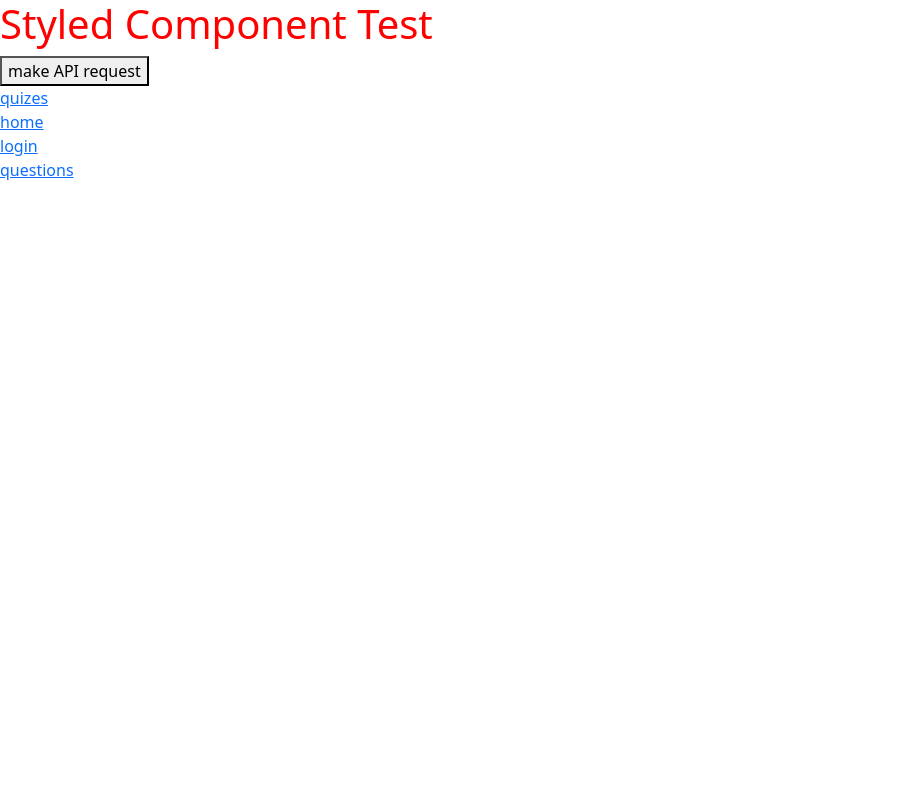
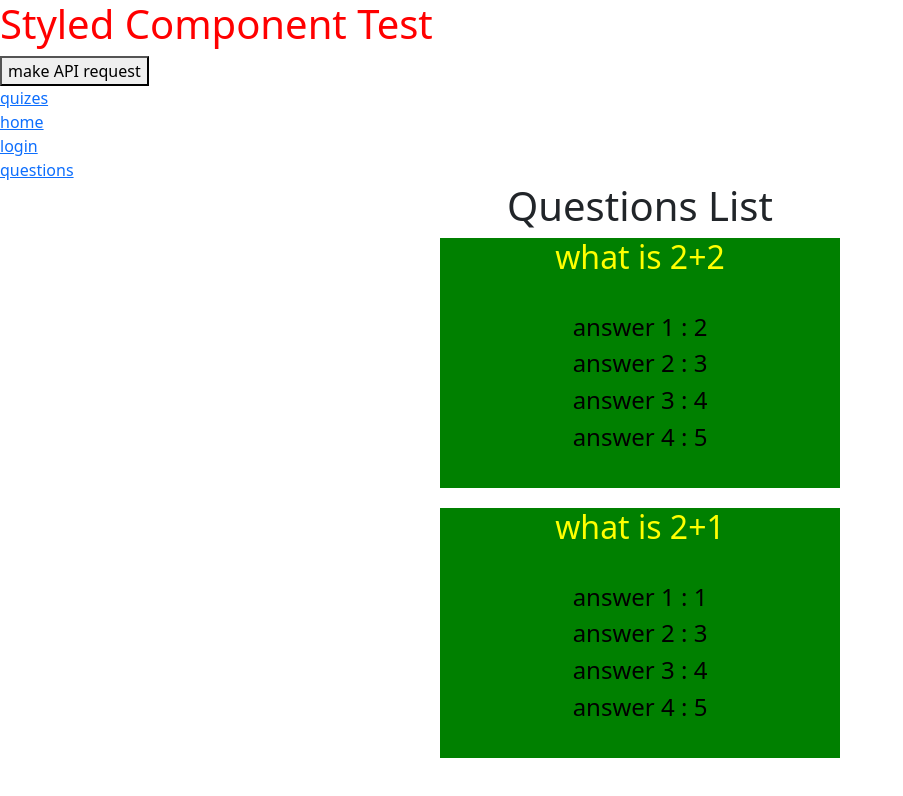
Before and after one commit to UmenR/SWIN-2022-TEP-ELEARNING, a React (Create React App) app: page /questions/list in a window 1280 px wide. Shown: the top 796 px of the page, without its empty margins (0-903 px from the left). Built offline with nearby package versions, Linux system fonts and the light colour scheme.

Commit message:
feat: add questions list page

```diff
--- a/src/App.js
+++ b/src/App.js
@@ -8,6 +8,7 @@ import QuestionsPage from "./features/questions/QuestionsPage";
 import ProtectedRoute from "./common/Protected";
 
 import { api } from "./api/Request";
+import QuestionsList from "./features/questions/QuestionsList";
 
 /**
  * TOD: remove once done
@@ -67,6 +68,7 @@ function App() {
         {/* Questions page  */}
         <Route path="/questions">
           <Route path="add" element={<QuestionsPage />} />
+          <Route path="list" element={<QuestionsList />} />
         </Route>
       </Routes>
     </>
--- /dev/null
+++ b/src/features/questions/QuestionsList.js
@@ -0,0 +1,83 @@
+import { useEffect } from "react";
+import styled from "styled-components";
+import { useDispatch, useSelector } from "react-redux";
+
+import { fetchQuestions } from "./questionsSlice";
+import { questionsSelector } from "./questionsSelectors";
+
+const CenteredFlexDiv = styled.div`
+  display: flex;
+  align-items: center;
+  justify-content: center;
+`;
+
+const Container = styled(CenteredFlexDiv)`
+  width: 100%;
+  height: 100%;
+  flex-direction: column;
+`;
+
+const QuestionCard = styled(CenteredFlexDiv)`
+  flex-direction: column;
+  height: 250px;
+  width: 400px;
+  background: green;
+  margin-bottom: 20px;
+`;
+
+const AnswerCard = styled(CenteredFlexDiv)`
+  flex-direction: row;
+  width: 100%;
+  height: 100%;
+`;
+
+const AnswerColumn = styled(CenteredFlexDiv)`
+  flex-direction: column;
+`;
+
+const QuestionText = styled.h2`
+  color: yellow;
+`;
+
+const AnswerText = styled.h4`
+  color: black;
+`;
+
+function QuestionsList() {
+  const currentQuestions = useSelector(questionsSelector);
+  const dispatch = useDispatch();
+
+  // fetch list of questions on initial render.
+  useEffect(() => {
+    dispatch(fetchQuestions({}));
+    // eslint-disable-next-line react-hooks/exhaustive-deps
+  }, []);
+
+  console.log(currentQuestions);
+  return (
+    <Container>
+      <h1>Questions List</h1>
+      {currentQuestions &&
+        currentQuestions.length > 0 &&
+        currentQuestions.map((question) => (
+          <QuestionCard key={question.id}>
+            <QuestionText>{question.text}</QuestionText>
+            <AnswerCard>
+              <AnswerColumn>
+                {question.answers.map((answer, index) => (
+                  <AnswerText key={answer.id}>
+                    {`answer ${index + 1} : `} {answer.text}
+                  </AnswerText>
+                ))}
+              </AnswerColumn>
+            </AnswerCard>
+          </QuestionCard>
+        ))}
+      {(!currentQuestions || currentQuestions.length <= 0) && (
+        <h1>Loading...</h1>
+      )}
+    </Container>
+  );
+}
+
+export default QuestionsList;
--- /dev/null
+++ b/src/features/questions/questionsSelectors.js
@@ -0,0 +1 @@
+export const questionsSelector = state => state.questions.questions
--- a/src/features/questions/questionsSlice.js
+++ b/src/features/questions/questionsSlice.js
@@ -21,11 +21,33 @@ const MOCK_QUESTIONS = [
       },
       {
         id: 3,
+        text: 4,
+      },
+      {
+        id: 4,
+        text: 5,
+      },
+    ],
+  },
+  {
+    id: 2,
+    text: "what is 2+1",
+    answers: [
+      {
+        id: 1,
+        text: 1,
+      },
+      {
+        id: 2,
         text: 3,
       },
       {
+        id: 3,
+        text: 4,
+      },
+      {
         id: 4,
-        text: 4,
+        text: 5,
       },
     ],
   },
@@ -65,3 +87,5 @@ export const fetchQuestions = createAsyncThunk(
     }
   }
 );
+
+export default questionsSlice.reducer
--- a/src/store/rootReducer.js
+++ b/src/store/rootReducer.js
@@ -1,11 +1,14 @@
 import { combineReducers } from '@reduxjs/toolkit'
+
 import authenticationSlice from './authentication/authenticationSlice'
 import counterSlice from './counterSlice'
+import questionsSlice from '../features/questions/questionsSlice'
 
 
 const combinedReducer = combineReducers({
     default:counterSlice,
-    authentication:authenticationSlice
+    authentication:authenticationSlice,
+    questions:questionsSlice,
 })
 
 function rootReducer(state, action) {
```
